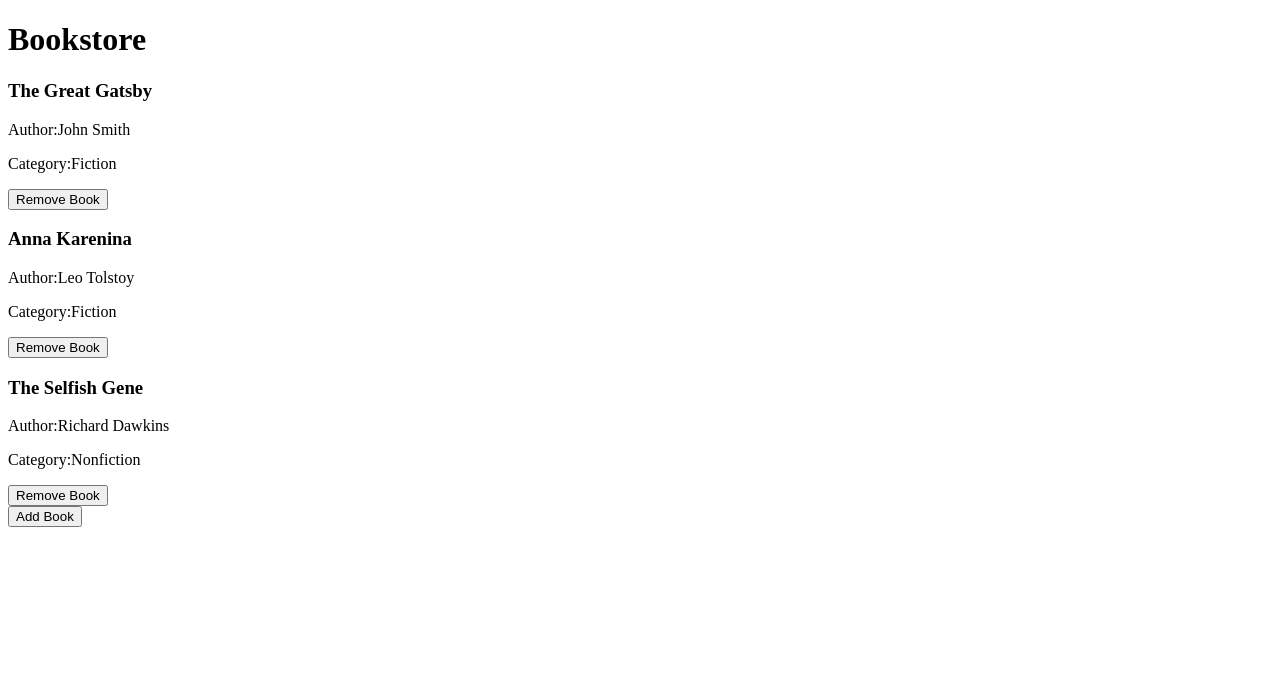
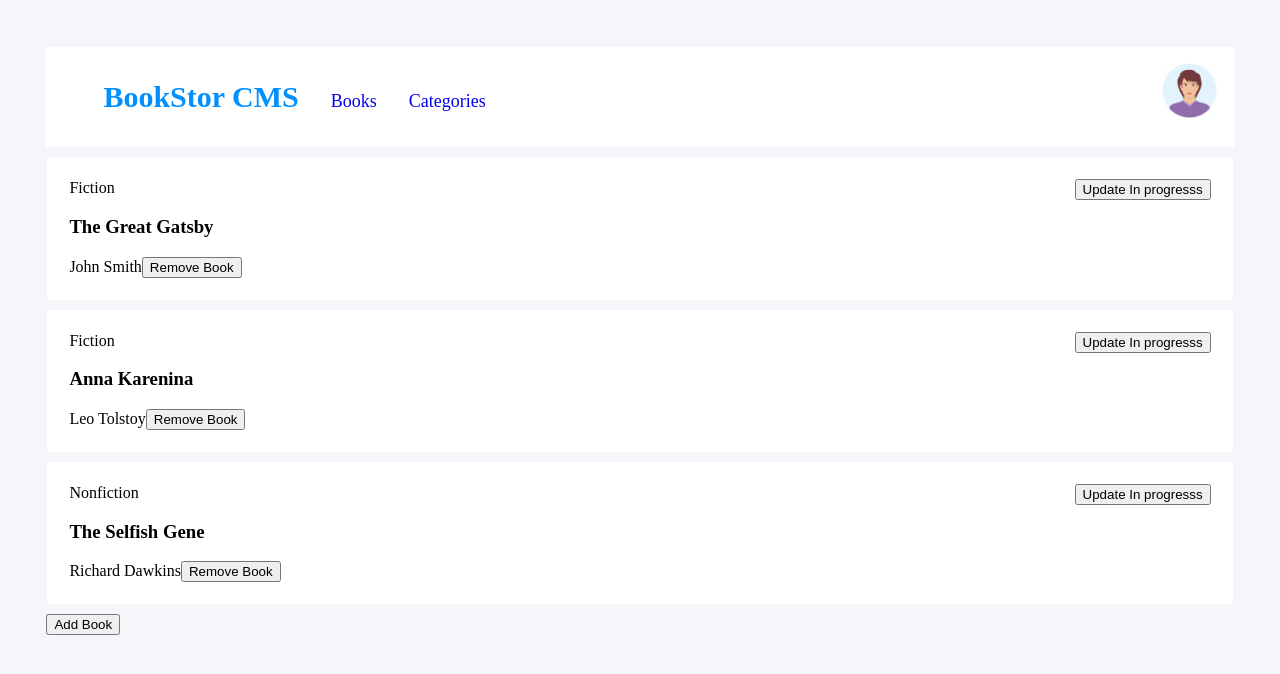
Before and after one commit to akbarsazish/Bookstore-React, a React (Create React App) app: page / in a window 1280 px wide. Shown: the top 674 px of the page. Built offline with nearby package versions, Linux system fonts and the light colour scheme.

Commit message:
Add BookContainer and some style

```diff
--- a/src/App.js
+++ b/src/App.js
@@ -1,39 +1,19 @@
 import React from 'react';
-import { useSelector, useDispatch } from 'react-redux';
-import { addBook, removeBook } from './redux/books/booksSlice';
-import Button from './components/Button';
-import Book from './components/Book';
+import { Routes, Route } from 'react-router-dom';
+import Navigation from './components/Navigation';
+import './components/assets/style.css';
+import Category from './components/Category';
+import BookContainer from './components/BookContainer';
 
 function App() {
-  const books = useSelector((state) => state.books.books);
-  const dispatch = useDispatch();
+  return (
+    <div className="container">
+      <Navigation />
+      <Routes>
+        <Route path="/" element={<BookContainer />} />
+        <Route path="/categories" element={<Category />} />
+      </Routes>
 
-  const handleAddBook = () => {
-    const newBook = {
-      item_id: `item${books.length + 1}`,
-      title: 'New Book Title',
-      author: 'New Author Name',
-      category: 'Fiction',
-    };
-    dispatch(addBook(newBook));
-  };
-
-  const handleRemoveBook = (itemId) => {
-    dispatch(removeBook(itemId));
-  };
-
-  return (
-    <div className="App">
-      <h1>Bookstore</h1>
-      <div>
-        {books.map((book) => (
-          <div key={book.item_id}>
-            <Book book={book} />
-            <Button type="button" onClick={() => handleRemoveBook(book.item_id)} text="Remove Book" />
-          </div>
-        ))}
-      </div>
-      <Button type="button" onClick={handleAddBook} text="Add Book" />
     </div>
   );
 }
--- a/src/components/Book.js
+++ b/src/components/Book.js
@@ -1,18 +1,27 @@
 import React from 'react';
+import { useDispatch } from 'react-redux';
+import Button from './Button';
+import { removeBook } from '../redux/books/booksSlice';
 
 /* eslint-disable */
 const Book = ({ book }) => {
+  const dispatch = useDispatch();
+
+  const handleRemoveBook = (itemId) => {
+    dispatch(removeBook(itemId));
+  };
+
   return (
-    <div>
-      <h3>{book.title}</h3>
-      <p>
-        Author:
-        {book.author}
-      </p>
-      <p>
-        Category:
-        {book.category}
-      </p>
+    <div className="book-store">
+        <div className="book-store-item">
+           {book.category}
+          <h3>{book.title}</h3>
+          {book.author}
+          <Button type="button" onClick={() => handleRemoveBook(book.item_id)} text="Remove Book" />
+        </div>
+        <div className="book-store-item">
+          <button className="update-btn" type="button"> Update In progresss </button>
+        </div>
     </div>
   );
 };
--- /dev/null
+++ b/src/components/BookContainer.js
@@ -0,0 +1,33 @@
+import React from 'react';
+import { useSelector, useDispatch } from 'react-redux';
+import { addBook } from '../redux/books/booksSlice';
+import Book from './Book';
+import Button from './Button';
+
+const BookContainer = () => {
+  const books = useSelector((state) => state.books.books);
+  const dispatch = useDispatch();
+
+  const handleAddBook = () => {
+    const newBook = {
+      item_id: `item${books.length + 1}`,
+      title: 'New Book Title',
+      author: 'New Author Name',
+      category: 'Fiction',
+    };
+    dispatch(addBook(newBook));
+  };
+
+  return (
+    <div>
+      {books.map((book) => (
+        <div key={book.item_id}>
+          <Book book={book} />
+        </div>
+      ))}
+      <Button type="button" onClick={handleAddBook} text="Add Book" />
+    </div>
+  );
+};
+
+export default BookContainer;
--- a/src/components/Category.js
+++ b/src/components/Category.js
@@ -1,12 +1,11 @@
-import Navigation from './Navigation';
+import React from 'react';
 
-function Category() {
+/* eslint-disable */
+const Category = () => {
   return (
-    <div className="container">
-      <Navigation />
+    <div className="container" style={{backgroundColor:"#fff", padding:"22px"}}>
       <h1> Under the construction </h1>
     </div>
   );
-}
-
+  }
 export default Category;
--- a/src/components/assets/style.css
+++ b/src/components/assets/style.css
@@ -42,3 +42,12 @@ body {
 form {
   margin-top: 22px;
 }
+
+.book-store {
+  display: flex;
+  flex-direction: row;
+  justify-content: space-between;
+  background-color: #fff;
+  padding: 22px;
+  margin: 10px 1px;
+}
```
